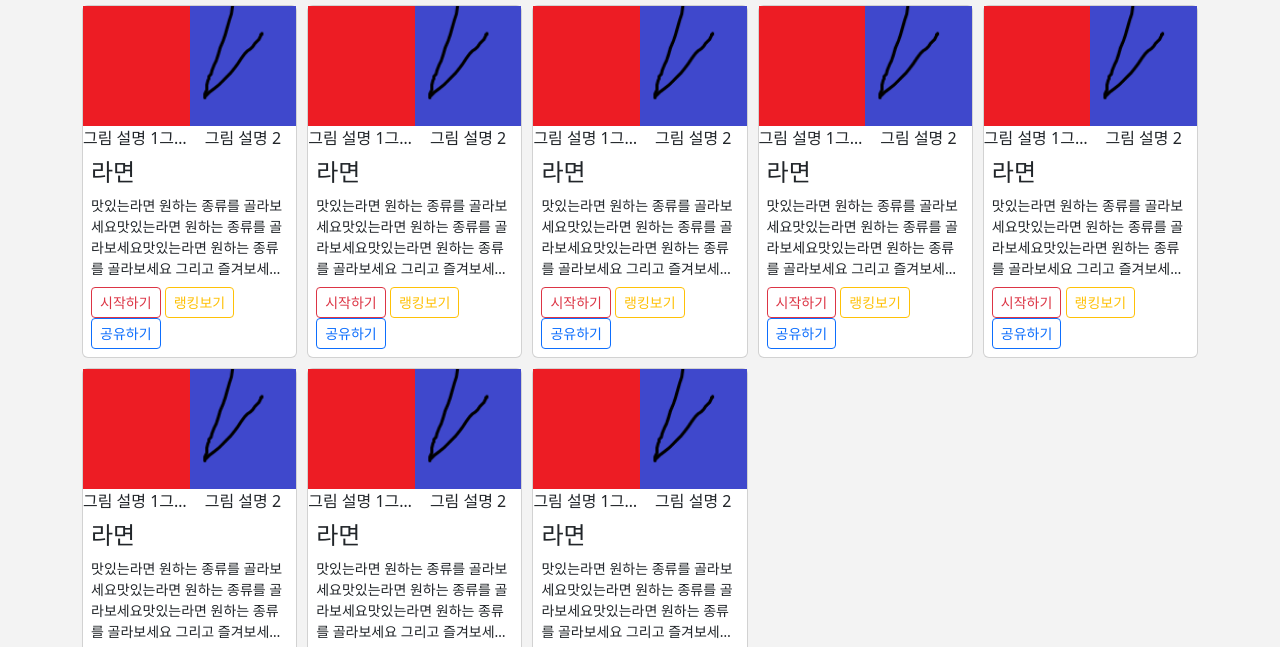
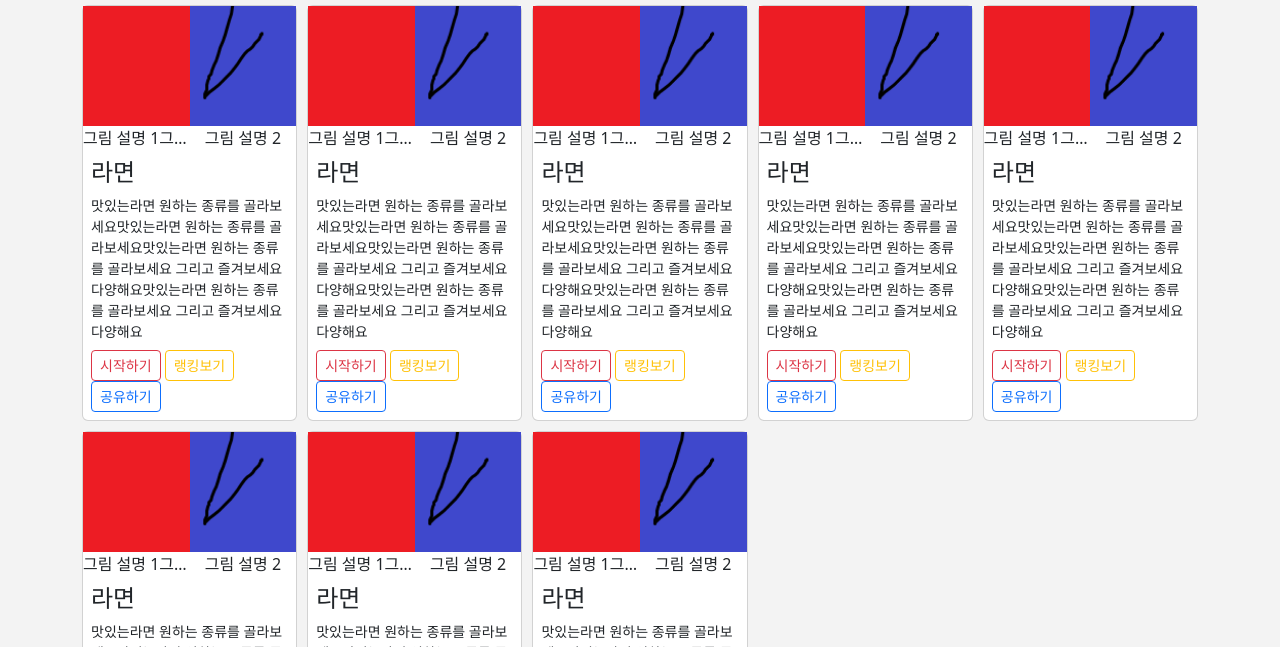
Before and after one commit to LeeKangHo1/html-lec, a plain HTML site: page main.html in a window 1280 px wide. Shown: the part 90-737 px from the top of the page. Drawn offline with nearby package versions, Linux system fonts and the light colour scheme.

Commit message:
[fix] error on main.css

```diff
--- a/css/main.css
+++ b/css/main.css
@@ -20,10 +20,11 @@
     text-align: center; /* 텍스트를 가운데 정렬 */
 }
 
+/* 대안: 지원 가능한 속성 추가 */
 .ellipsis-text {
-    display: -webkit-box;
-    -webkit-box-orient: vertical;
-    -webkit-line-clamp: 4; /* 원하는 줄 수로 설정 */
+    display: box;
+    box-orient: vertical;
+    line-clamp: 4; /* 원하는 줄 수로 설정 */
     overflow: hidden;
     text-overflow: ellipsis;
     font-size: 14px; /* 글자 크기 조정 */
```
